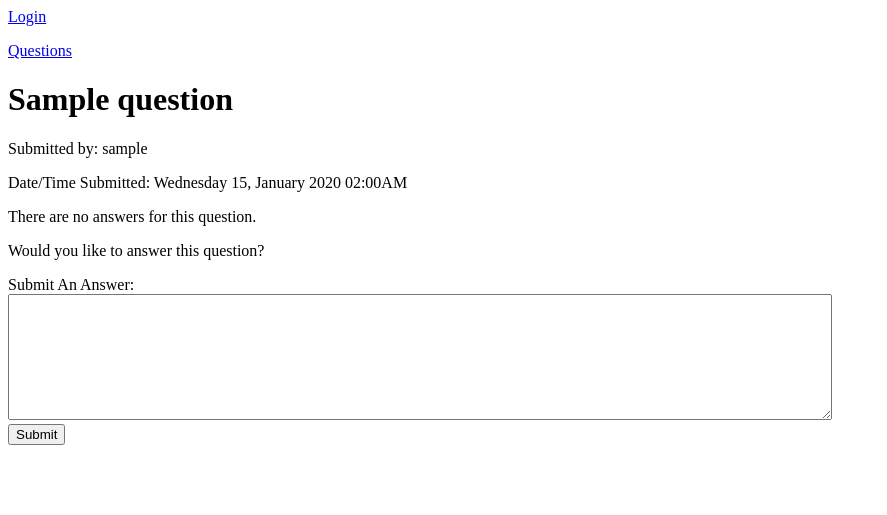
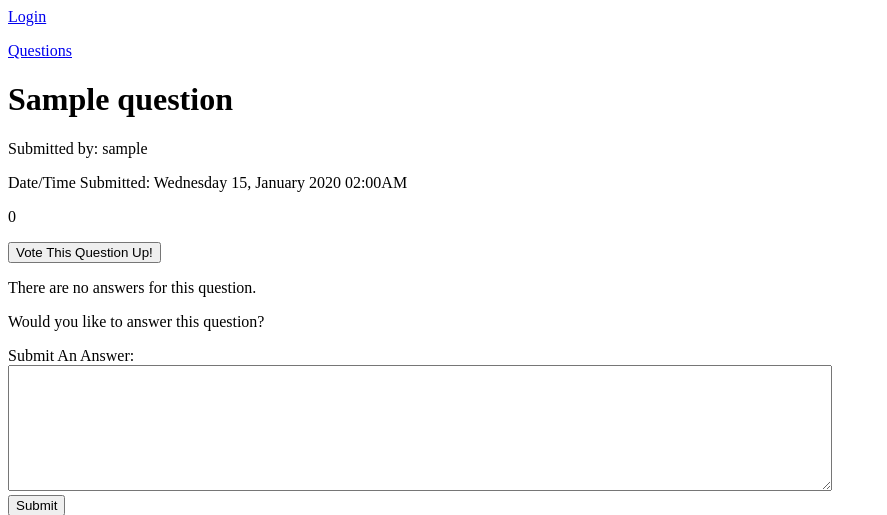
Before and after one commit to MimiDumpling/HBF_PROJECT, a Flask app: a page that uses templates/question_info_page.html in a window 1280 px wide. Shown: the top 515 px of the page, without its empty margins (0-887 px from the left). Run offline with Flask 2, Linux system fonts and the light colour scheme; tables that the repository leaves empty hold one stand-in row (values such as "Sample post").

Commit message:
started work on javascript and ajax

```diff
--- a/server.py
+++ b/server.py
@@ -131,6 +131,9 @@
     question = Question.query.get(question_id)
     answer = request.form.get("user_answer")
     edited_answer = request.form.get("updated_answer")
+    question_voting = question.question_votes
+    #counts number of rows with this question_id
+    question_vote_count = question_voting.count()
 
     if answer:
         new_answer = Answer(user_id=user_id,
--- /dev/null
+++ b/static/vote.js
@@ -0,0 +1,17 @@
+
+var questionVote = document.getElementById('question-vote');
+var answerVote = document.getElementById('answer-vote');
+
+function addQuestionVote() {
+//figure out which question was up voted
+    var question_span = document.getElementById('question_id'); debugger;
+    var question_id = question_span.dataset.questionId;
+    $.post("/question_vote/" + question_id,
+            votingDone);
+}
+
+function votingDone(data) {
+    alert(data);
+}
+
+questionVote.addEventListener('click', addQuestionVote);
--- a/templates/question_info_page.html
+++ b/templates/question_info_page.html
@@ -2,6 +2,8 @@
 {% block body %}
 
 <a href="/questions">Questions</a>
+
+
 
 <div>
 <h1>{{ question.title }}</h1>
@@ -9,8 +11,20 @@
 <div>
 
     <div>
+        <span id="question_id" data-question-id="{{ question.question_id }}"></span>
         <p>Submitted by: {{ question.user.user_name }}</p>
         <p>Date/Time Submitted: {{ question.created_at | pacific }}</p>
+
+          <p class="question-vote-count">0</p>
+          <button
+                  id="question-vote"
+                  class="vote-btn"
+                  data-default-text="Vote This Question Up!"
+                  data-alt-text="Thanks for Voting">
+            <span class="icon"></span> <span class="text">Vote This Question Up!</span>
+          </button>
+
+  <script src="/static/vote.js"></script>
 
     {% if question.answers %}
       <ul>
@@ -26,6 +40,18 @@
             {% endif %}
 
             <p>Answer: {{ answer.body }}</p>
+
+            <form class="myform">
+              <p class="answer-vote-count">0</p>
+              <button
+                      id="answer-vote"
+                      class="vote-btn"
+                      data-default-text="Vote This Answer Up!"
+                      data-alt-text="Thanks for Voting">
+                <span class="icon"></span> <span class="text">Vote This Answer Up!</span>
+              </button>
+            </form>
+
           </li>
         {% endfor %}
 
```
Also changed, not shown: model.py (+32 -0 lines).
